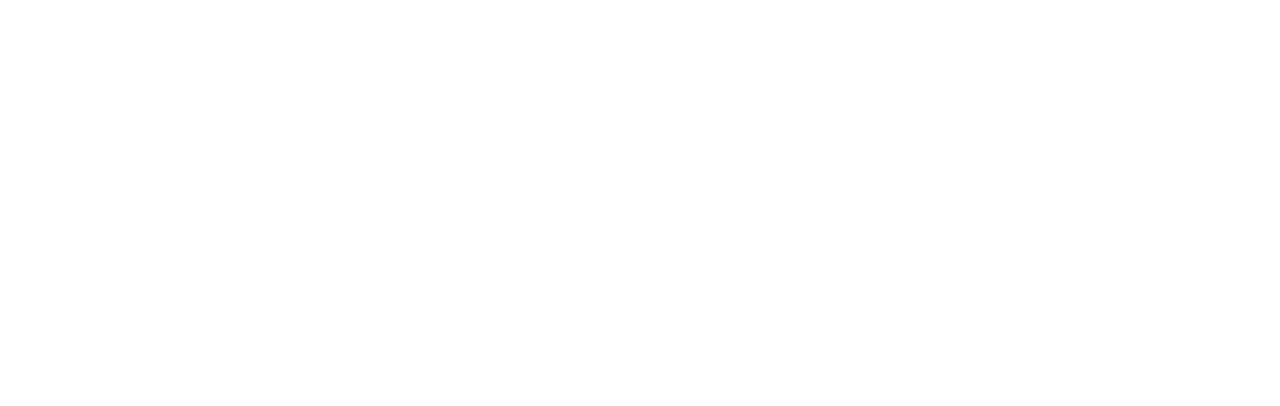
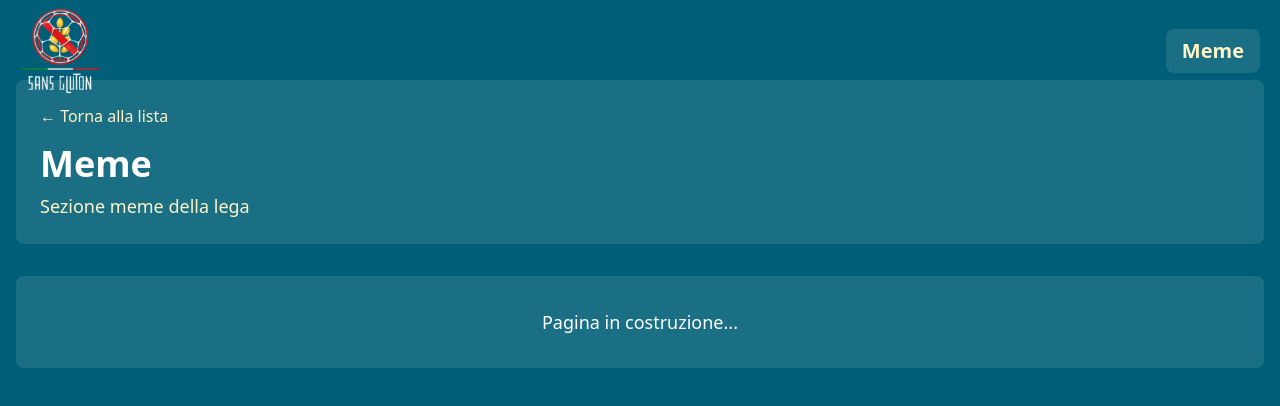
Before and after one commit to DoriaFabio/sansglutonfederation, a React (Vite) app: page /meme in a window 1280 px wide. Before the commit this address had no page. Shown: the top 406 px of the page. Built offline with nearby package versions, Linux system fonts and the light colour scheme.

Commit message:
create page meme

```diff
--- a/src/App.tsx
+++ b/src/App.tsx
@@ -2,6 +2,7 @@
 import DefaultLayout from './pages/DefaultLayout'
 import Homepage from './pages/Homepage'
 import TeamDetail from './pages/TeamDetail'
+import Meme from './pages/meme'
 
 function App() {
 
@@ -11,6 +12,7 @@
         <Route Component={DefaultLayout} >
           <Route path='/' Component={Homepage} />
           <Route path='/team/:teamIndex' Component={TeamDetail} />
+          <Route path='/meme' Component={Meme} />
         </Route>
       </Routes>
     </BrowserRouter>
--- a/src/components/HeaderComponent.tsx
+++ b/src/components/HeaderComponent.tsx
@@ -1,13 +1,21 @@
+import { Link } from "react-router-dom"
+
 function Header() {
   return (
     <header className="flex justify-between items-center text-white bg-[#22222300] px-5 py-2 fixed top-0 left-0 w-full z-10">
-      <button className="cursor-pointer bg-transparent border-none p-0">
+      <Link to={"./"} className="cursor-pointer bg-transparent border-none p-0">
         <img
           src="../logoLega.png"
           alt="Logo Fantacalcio"
           className="w-[50px] md:w-20 h-auto transition-transform hover:scale-105"
         />
-      </button>
+      </Link>
+      <Link
+        to={"./meme"}
+        className="text-amber-100 hover:text-white transition-colors duration-200 bg-white/10 backdrop-blur-sm md:px-4 md:py-2 px-1 rounded-lg hover:bg-white/20"
+      >
+        <h2 className="text-base md:text-xl font-bold">Meme</h2>
+      </Link>
     </header>
   )
 }
--- a/src/data/teams.ts
+++ b/src/data/teams.ts
@@ -9,7 +9,7 @@
     {
         id: "alfa-romeo",
         logo: "/Stemma/Alfa romeo.png",
-        teamName: "Alfa Romeo",
+        teamName: "Alfa Romeo Giulia",
         ownerName: "Giulia Doria",
     },
     {
@@ -87,7 +87,7 @@
     {
         id: "ossobuco-fc",
         logo: "/Stemma/ossobuco.png",
-        teamName: "Ossobuco FC",
+        teamName: "Ossobuco FCecche",
         ownerName: "Samuele Romoli"
     },
     {
--- a/src/pages/TeamDetail.tsx
+++ b/src/pages/TeamDetail.tsx
@@ -1,4 +1,5 @@
 import { useParams, useNavigate } from 'react-router-dom';
+import { useEffect } from 'react';
 import { teams } from '../data/teams';
 import {
     Sambuca,
@@ -28,6 +29,11 @@
     const navigate = useNavigate();
 
     const team = teams[Number(teamIndex)];
+
+    // Scroll to top quando il componente viene montato
+    useEffect(() => {
+        window.scrollTo(0, 0);
+    }, []);
 
     if (!team) {
         return <div className="text-white text-center py-10">Squadra non trovata</div>;
--- /dev/null
+++ b/src/pages/meme.tsx
@@ -0,0 +1,30 @@
+import { useNavigate } from 'react-router-dom';
+
+export default function Meme() {
+  const navigate = useNavigate();
+
+  return (
+    <div className="min-h-screen bg-cyan-800 py-20 px-4">
+      <div className="max-w-7xl mx-auto">
+        {/* Header */}
+        <div className="bg-white/10 backdrop-blur-sm rounded-lg p-6 mb-8">
+          <button
+            onClick={() => navigate('/')}
+            className="text-amber-100 hover:text-white mb-4 flex items-center gap-2 cursor-pointer"
+          >
+            ← Torna alla lista
+          </button>
+          <div>
+            <h1 className="text-4xl font-bold text-white mb-2">Meme</h1>
+            <p className="text-amber-100 text-lg">Sezione meme della lega</p>
+          </div>
+        </div>
+
+        {/* Contenuto */}
+        <div className="bg-white/10 backdrop-blur-sm rounded-lg p-8 text-center">
+          <p className="text-white text-lg">Pagina in costruzione...</p>
+        </div>
+      </div>
+    </div>
+  )
+}
```
Also changed, not shown: 1 other file (tests, documents, lock files or other folders).
